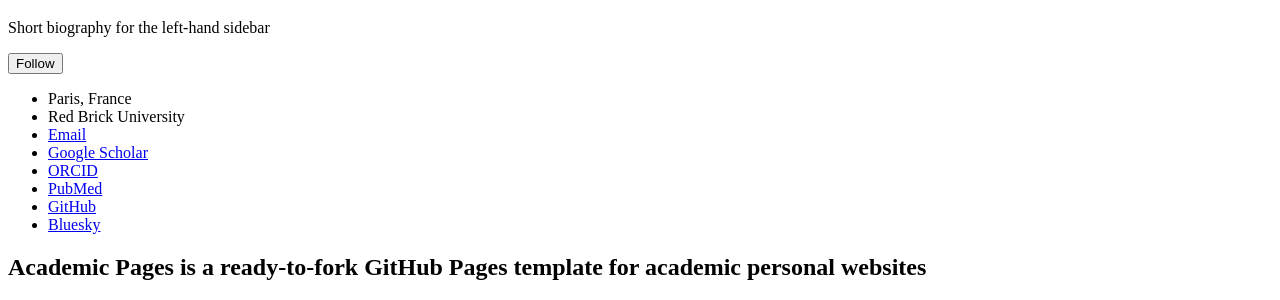
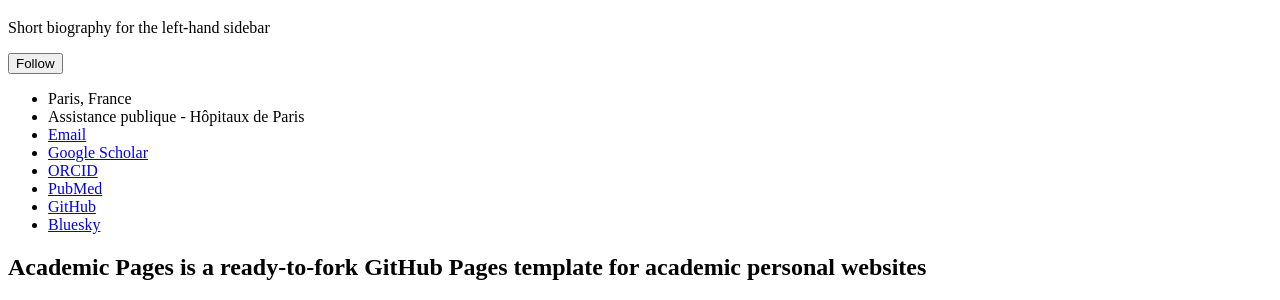
Before and after one commit to thiswillbeyourgithub/website, a Jekyll site: the page built from _pages/about.md, in a window 1280 px wide and 900 px high. Shown: the part 278-578 px from the top of the window. Built offline with Jekyll 4.4.1, drawn with Linux system fonts in a browser that asks for light colours; a script bundle is joined from its source files by our own code; library files that are not in the unit come from our copies; a script that is not in the unit is left out.

Commit message:
add employer
Signed-off-by: thiswillbeyourgithub <26625900+thiswillbeyourgithub@users.noreply.github.com>

```diff
--- a/_config.yml
+++ b/_config.yml
@@ -27,8 +27,8 @@ author:
   name             : "Your Sidebar Name"
   pronouns         : # example: "she/her"
   bio              : "Short biography for the left-hand sidebar"
-  employer         : "Red Brick University"
   location         : "Paris, France"
+  employer         : "Assistance publique - Hôpitaux de Paris"
   uri              : # URL
   email            : "none@example.org"
 
```
